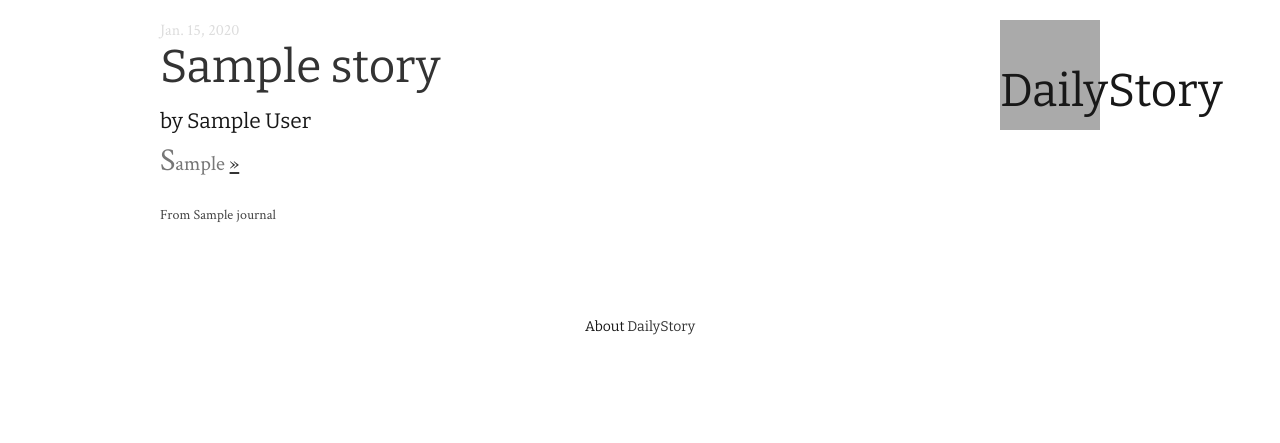
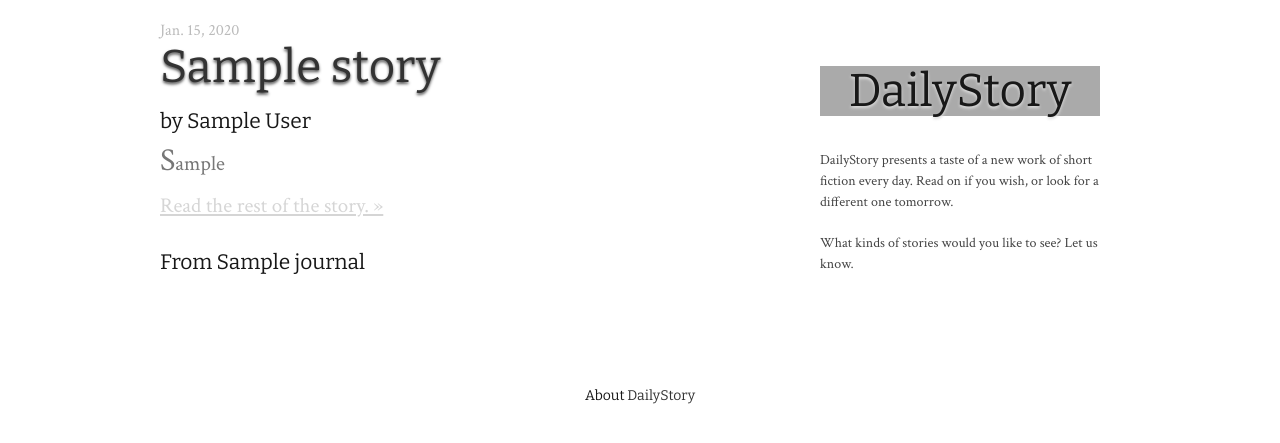
Before and after one commit to sandinmyjoints/doreadme, a Django app: template day/templates/day/archive.html in a window 1280 px wide. Shown: the part 48-491 px from the top of the page. Run offline with Django 3.2, Linux system fonts and the light colour scheme; the template is opened without the code that fills it: values that come from a table or form of the project are taken from there, others are empty; tables that the repository leaves empty hold one stand-in row (values such as "Sample post"); some libraries are stand-ins or nearby versions.

Commit message:
A lot of styling work.

```diff
--- a/dailystorysite/static/css/base.css
+++ b/dailystorysite/static/css/base.css
@@ -83,7 +83,7 @@
 
 	p { font-family: 'Crimson Text', serif; margin: 0 0 20px 0; }
 	p img { margin: 0; }
-	p.lead { font-size: 21px; line-height: 27px; color: #777;  }
+	p.lead { font-size: 21px; line-height: 1.2em; color: #777;  }
 
 	em { font-style: italic; }
 	strong { font-weight: bold; color: #333; }
--- a/dailystorysite/static/css/dailystory.css
+++ b/dailystorysite/static/css/dailystory.css
@@ -1,9 +1,13 @@
-font-family: 'Bitter', serif;
-font-family: 'Crimson Text', serif;
+h1.title a{
+    text-shadow: 0px 2px 3px #555;
+}
+h1.title a {
+    text-decoration: none;
+}
 
-h1.title a {
-    font-size: 75%;
-    text-decoration: none;
+h1#site_header {
+    text-shadow: 0px 2px 3px #ddd;
+
 }
 
 h1.title a:hover {
@@ -26,15 +30,19 @@ h6#site_footer {
 }
 
 a.day {
-    color: #ddd;
+    color: #bbb;
+    -webkit-transition:color 0.1s ease-in;
+    -moz-transition:color 0.1s ease-in;
+    -o-transition:color 0.1s ease-in;
+    transition:color 0.1s ease-in;
 }
 
 a:link.day {
-    color: #ddd; !important
+    color: #bbb; !important
 }
 
 a:hover.day {
-    color: #b3b3b3;
+    color: #959696;
 
 }
 
@@ -57,10 +65,17 @@ p.teaser {
     line-height: 2em;
 }
 
-#sidebar {
+#site_header_container {
     background-color: #aaaaaa;
 }
 
 header.container {
     padding-top: 2em;
 }
+
+a.full_story {
+    -webkit-transition: opacity .2s ease-in-out;
+    opacity: .2;
+    /*height: 0;*/
+    /*overflow: hidden;*/
+}
--- a/dailystorysite/static/js/script.js
+++ b/dailystorysite/static/js/script.js
@@ -1,3 +1,12 @@
 /* Author:
 
-*/
+ */
+
+$(document).ready(function () {
+    $("p.teaser").hover(function (event) {
+            $(this).find("a.full_story").css("opacity", 1);
+        },
+        function (event) {
+            $(this).find("a.full_story").css("opacity", .2);
+        });
+});
--- /dev/null
+++ b/dailystorysite/templates/dailystorysite/description.html
@@ -0,0 +1 @@
+<p>DailyStory presents a taste of a new work of short fiction every day. Read on if you wish, or look for a different one tomorrow. </p>
--- /dev/null
+++ b/dailystorysite/templates/dailystorysite/sidebar_content.html
@@ -0,0 +1 @@
+<p>What kinds of stories would you like to see? Let us know.</p>
--- /dev/null
+++ b/dailystorysite/templates/dailystorysite/sidebar_header.html
@@ -0,0 +1,3 @@
+<div id="site_header_container">
+    <h1 id="site_header" >DailyStory</h1>
+</div>
--- a/day/templates/day/archive.html
+++ b/day/templates/day/archive.html
@@ -14,6 +14,10 @@
     {% if next_day %}
         <a href="{% url day_day_archive next_day.year next_day.month next_day.day %}">Next</a>
     {% endif %}
+
+    {% if not forloop.last %}
+    <p>***</p>
+    {% endif %}
 {% endfor %}
 
 {% endblock content %}
--- a/story/templates/story/story.html
+++ b/story/templates/story/story.html
@@ -4,11 +4,12 @@
                 <h1 class="title"><a href="{{ story.url }}">{{ story.title }}</a></h1>
                 {% if story.author %}<h4 class="author">by {{ story.author }}</h4>{% endif %}
                 <p class="lead teaser">
-                    {{ story.teaser }} <a href="{{ story.url }}">&#187;</a>
+                    {{ story.teaser }}
+                    <br /> <a href="{{ story.url }}" class="full_story">Read the rest of the story. &#187;</a>
                 </p>
-                <p class="from_journal">
+                <h4 class="from_journal">
                     {% if story.journal %}From {{ story.journal }}{% endif %}
-                </p>
+                </h4>
         </article>
 
     </div> <!-- #main -->
--- a/templates/base.html
+++ b/templates/base.html
@@ -45,15 +45,22 @@
 </header>
 
 <div id="main_container" class="container">
-    <div id="main" class="fourteen columns alpha">
+    <div id="main" class="ten columns alpha">
         {% block content %}
         {% endblock content %}
     </div>
 
-    <div id="sidebar" class="two columns omega">
+{#    <div id="gutter" class="one column"><p></p></div>#}
+
+    <div id="sidebar" class="five columns omega row offset-by-one">
+            {% include "dailystorysite/sidebar_header.html" %}
+    </div>
+    <div class="five columns omega row offset-by-one">
         {% block sidebar %}
-            {% include "sidebar.html" %}
+                {% include "dailystorysite/description.html" %}
+                {% include "dailystorysite/sidebar_content.html" %}
         {% endblock %}
+
     </div>
 
 </div>
--- a/templates/sidebar.html
+++ /dev/null
@@ -1 +0,0 @@
-<h1 id="site_header" >DailyStory</h1>
```
Also changed, not shown: 1 other file.
